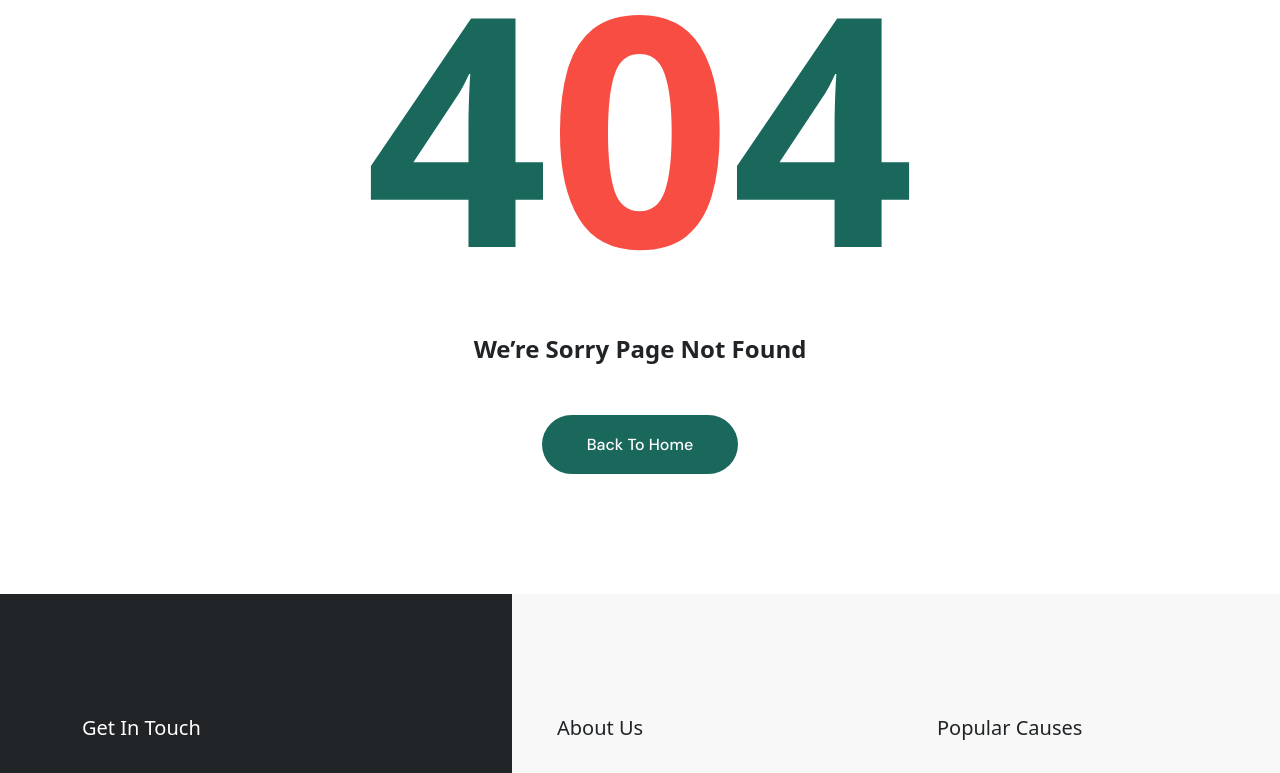
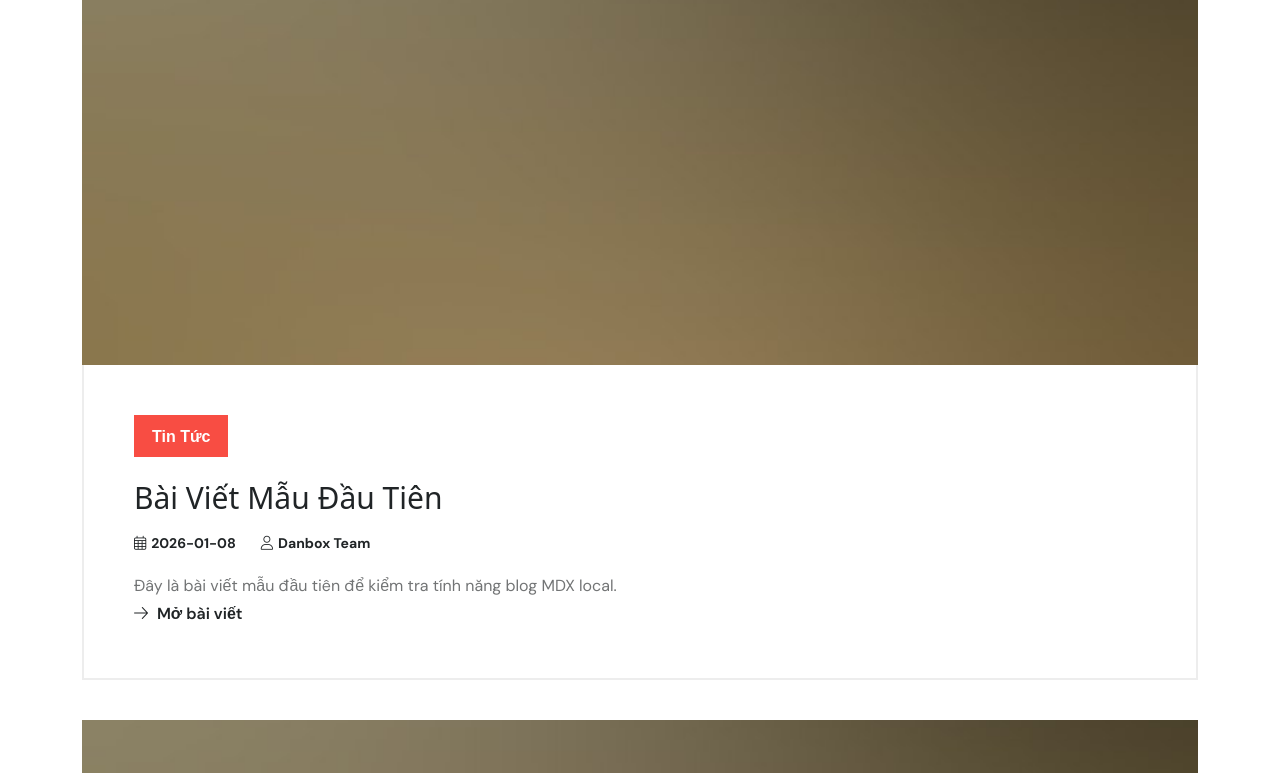
Before and after one commit to TrustFundMe/TrustFundMe-FE, a Next.js app: page /test-blog in a window 1280 px wide. Before the commit this address had no page. Shown: the part 697-1470 px from the top of the page. Built offline with nearby package versions, Linux system fonts and the light colour scheme; a web font is replaced by a local one.

Commit message:
Feat: add test blog page

```diff
--- /dev/null
+++ b/src/app/test-blog/page.tsx
@@ -0,0 +1,79 @@
+// src/app/test-blog/page.tsx
+// Mục tiêu: Trang test nhanh để kiểm tra blog MDX local (list + link chi tiết).
+
+import DanboxLayout from "@/layout/DanboxLayout"; // Layout.
+import PageBanner from "@/components/PageBanner"; // Banner.
+import { getAllPostsMeta } from "@/lib/blog"; // Blog reader.
+import Link from "next/link"; // Link.
+
+// Page test blog.
+export default function TestBlogPage() {
+  // Lấy danh sách bài viết.
+  const posts = getAllPostsMeta();
+
+  // Render.
+  return (
+    <DanboxLayout>
+      <PageBanner pageName="Test Blog" />
+      <section className="blog-wrapper news-wrapper section-padding">
+        <div className="container">
+          <div className="row">
+            <div className="col-12">
+              <div className="blog-posts">
+                {/* Nếu chưa có bài viết */}
+                {posts.length === 0 && (
+                  <div className="alert alert-warning" role="alert">
+                    Chưa có bài viết nào trong <code>content/blog</code>.
+                  </div>
+                )}
+
+                {/* Render list */}
+                {posts.map((post) => (
+                  <div className="single-blog-post" key={post.slug}>
+                    {post.coverImage && (
+                      <div
+                        className="post-featured-thumb bg-cover"
+                        style={{
+                          backgroundImage: `url(${post.coverImage})`,
+                        }}
+                      />
+                    )}
+
+                    <div className="post-content">
+                      <div className="post-cat">
+                        <Link href="/test-blog">{post.category}</Link>
+                      </div>
+
+                      <h2>
+                        <Link href={`/news/${post.slug}`}>{post.title}</Link>
+                      </h2>
+
+                      <div className="post-meta">
+                        <span>
+                          <i className="fal fa-calendar-alt" />
+                          {post.date}
+                        </span>
+                        <span>
+                          <i className="fal fa-user" />
+                          {post.author}
+                        </span>
+                      </div>
+
+                      {post.excerpt && <p>{post.excerpt}</p>}
+
+                      <div className="post-link">
+                        <Link href={`/news/${post.slug}`}>
+                          <i className="fal fa-arrow-right" /> Mở bài viết
+                        </Link>
+                      </div>
+                    </div>
+                  </div>
+                ))}
+              </div>
+            </div>
+          </div>
+        </div>
+      </section>
+    </DanboxLayout>
+  );
+}
```
